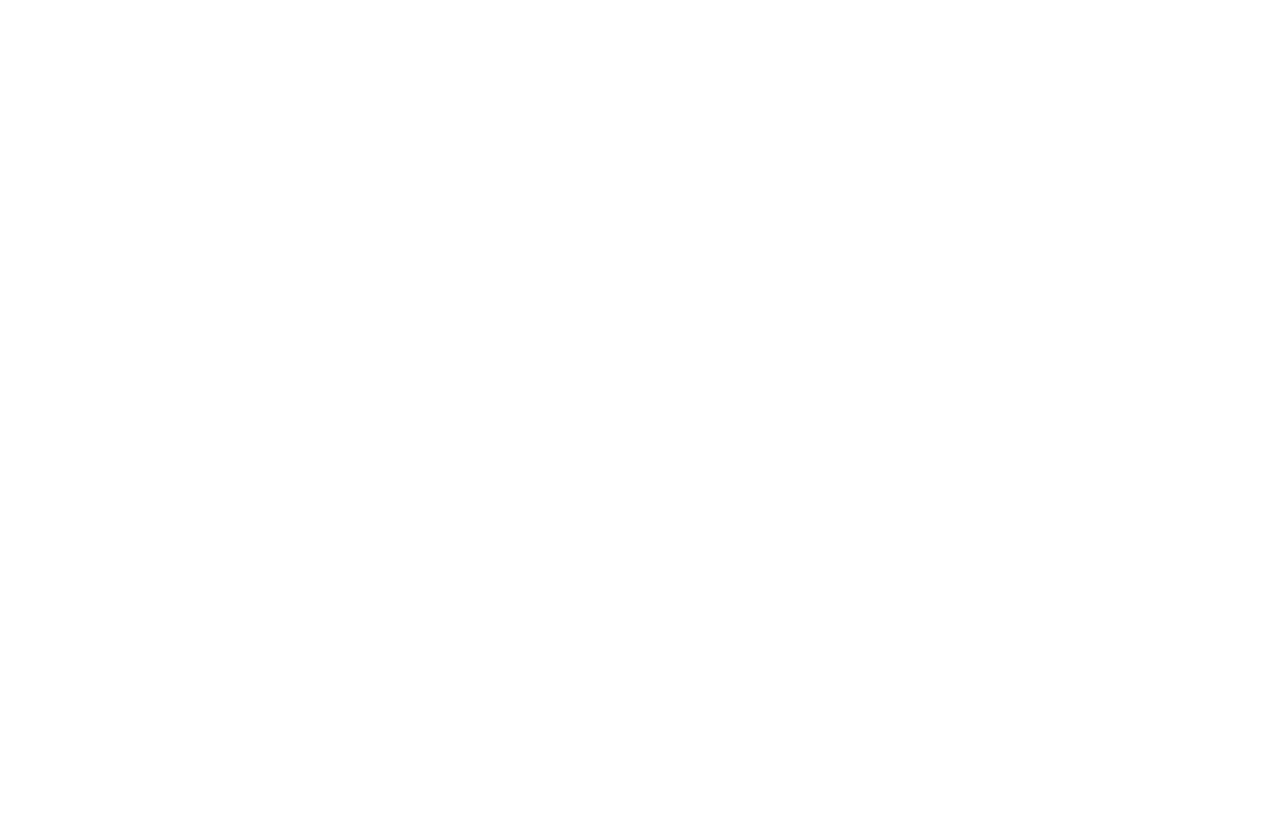
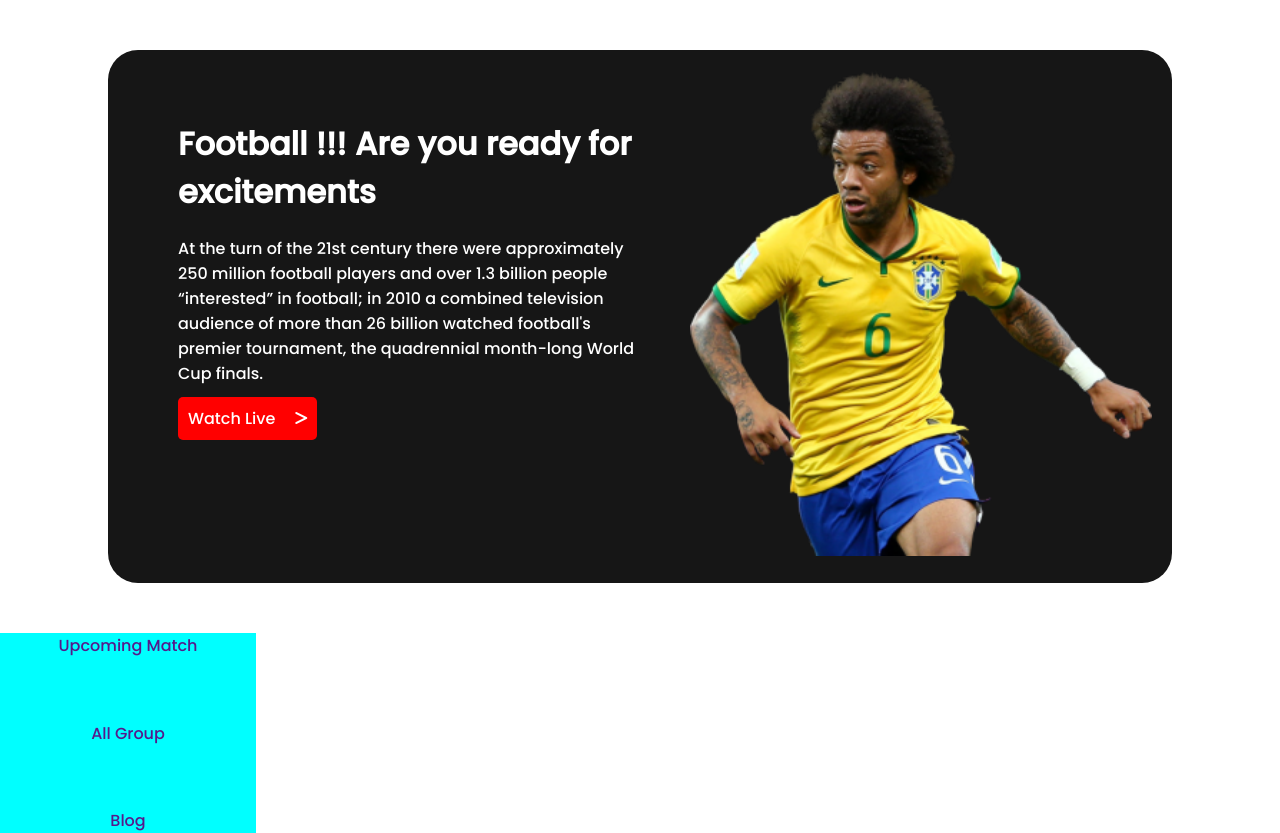
Before and after one commit to Alauddin33/world-cup-repo, a plain HTML site: page index.html in a window 1280 px wide. Before the commit the page ends 800 px from the top, so only its background shows below. Drawn offline with Linux system fonts and the light colour scheme.

Commit message:
top banner added

```diff
--- a/index.html
+++ b/index.html
@@ -6,12 +6,48 @@
     <meta http-equiv="X-UA-Compatible" content="IE=edge">
     <meta name="viewport" content="width=device-width, initial-scale=1.0">
     <title>Blog</title>
+    <!-- Font awesome icon -->
+    <script src="https://kit.fontawesome.com/932580e18c.js" crossorigin="anonymous"></script>
+    <!-- Font link -->
+    <link rel="preconnect" href="https://fonts.googleapis.com">
+    <link rel="preconnect" href="https://fonts.gstatic.com" crossorigin>
+    <link href="https://fonts.googleapis.com/css2?family=Poppins:wght@500&display=swap" rel="stylesheet">
     <!-- Stylesheet -->
     <link rel="stylesheet" href="styles/style.css">
 </head>
 
 <body>
+    <header>
+        <div class="top-banner">
+            <div class="intro">
+                <h1>Football !!! Are you ready for excitements</h1>
+                <p>At the turn of the 21st century there were approximately 250 million football players and over 1.3
+                    billion people “interested” in football; in 2010 a combined television audience of more than 26
+                    billion watched football's premier tournament, the quadrennial month-long World Cup finals.</p>
+                <a href="https://www.youtube.com/">Watch Live<i class="fa-solid fa-greater-than"></i></a>
+            </div>
+            <div class="bnr-img">
+                <img src="./images/Banner Image.png" alt="">
+            </div>
+        </div>
+    </header>
+    <main>
+        <div class="link-sites">
+            <div class="page-links">
+                <div><a href="">Upcoming Match</a></div>
+                <div><a href="">All Group</a></div>
+                <div><a href="">Blog</a></div>
+            </div>
+            <div class="live-links">
+                <div class="link">
 
+                </div>
+            </div>
+        </div>
+    </main>
+    <footer>
+
+    </footer>
 </body>
 
 </html>
--- a/styles/style.css
+++ b/styles/style.css
@@ -0,0 +1,75 @@
+* {
+    margin: 0;
+    padding: 0;
+}
+
+/* utility */
+body {
+    font-family: 'Poppins', sans-serif;
+}
+
+header {}
+
+/* Top section */
+.top-banner {
+    display: flex;
+    margin: 50px auto;
+    padding: 20px;
+    justify-content: space-between;
+    width: 80%;
+    background-color: #161616;
+    border-radius: 30px;
+
+}
+
+.intro {
+    width: 50%;
+    margin: 50px;
+    color: white;
+}
+
+.bnr-img {
+    width: 50%;
+
+}
+
+.bnr-img img {
+    width: 100%;
+}
+
+.intro p {
+    padding: 20px 0px;
+}
+
+.intro a {
+    text-decoration: none;
+    color: white;
+    padding: 10px;
+    background-color: red;
+    border-radius: 5px;
+
+}
+
+.fa-greater-than {
+    padding-left: 20px;
+
+}
+
+.page-links {
+    height: 200px;
+    width: 20%;
+    display: flex;
+    flex-direction: column;
+    justify-content: space-between;
+    text-align: center;
+    background-color: aqua;
+
+
+}
+
+.page-links a {
+    text-decoration: none;
+
+
+
+}
```
